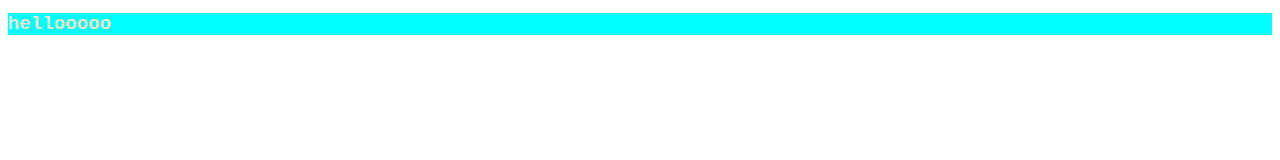
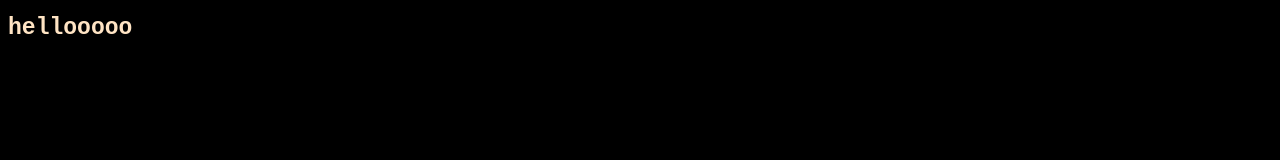
Before and after one commit to salimdo2004/myproject, a plain HTML site: page index.html in a window 1280 px wide. Drawn offline with Linux system fonts and the light colour scheme.

Commit message:
changing backgound color in css file

```diff
--- a/style.css
+++ b/style.css
@@ -2,5 +2,11 @@ h1{
     color: bisque;
     font-family: 'Courier New', Courier, monospace;
     font-size: larger;
-    background-color: aqua;
+
 }
+body{
+    background-color: black;
+    color: white;
+    font-family: 'Courier New', Courier, monospace;
+    font-size: larger;
+}
```
